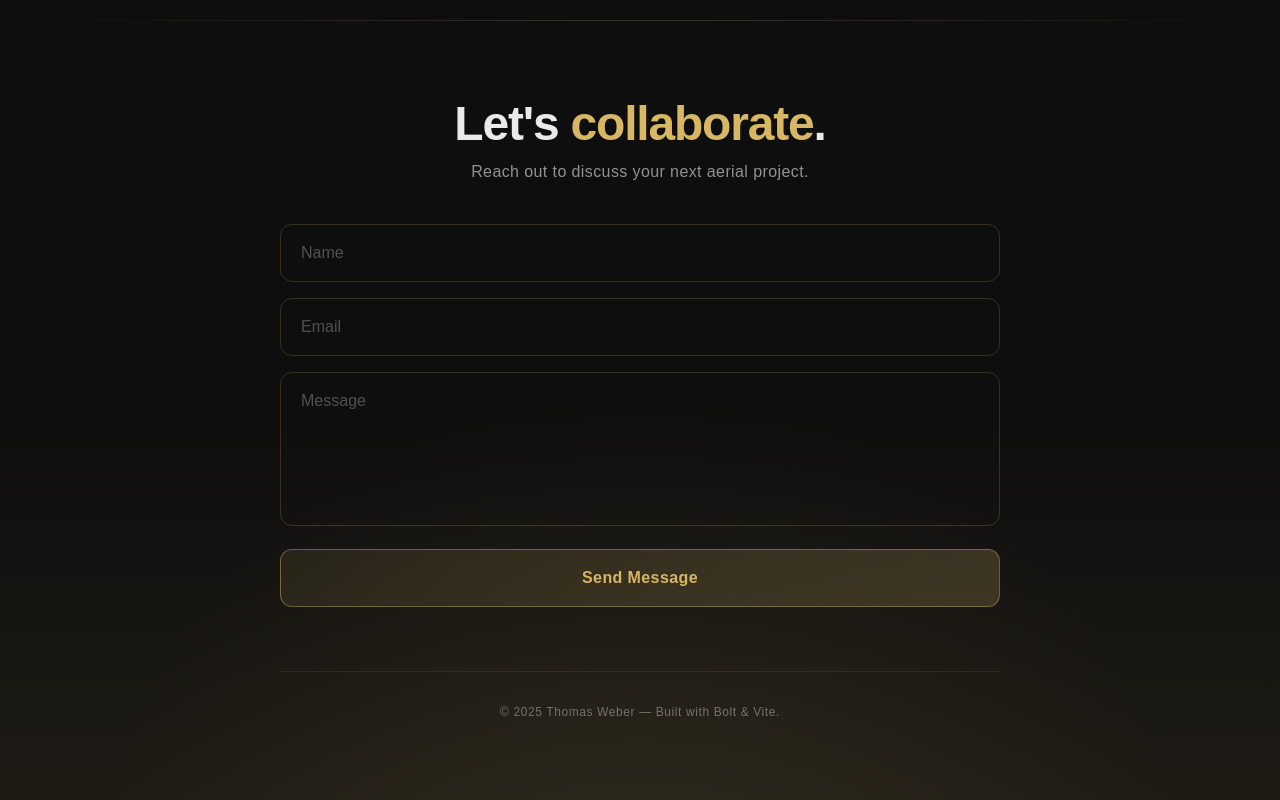
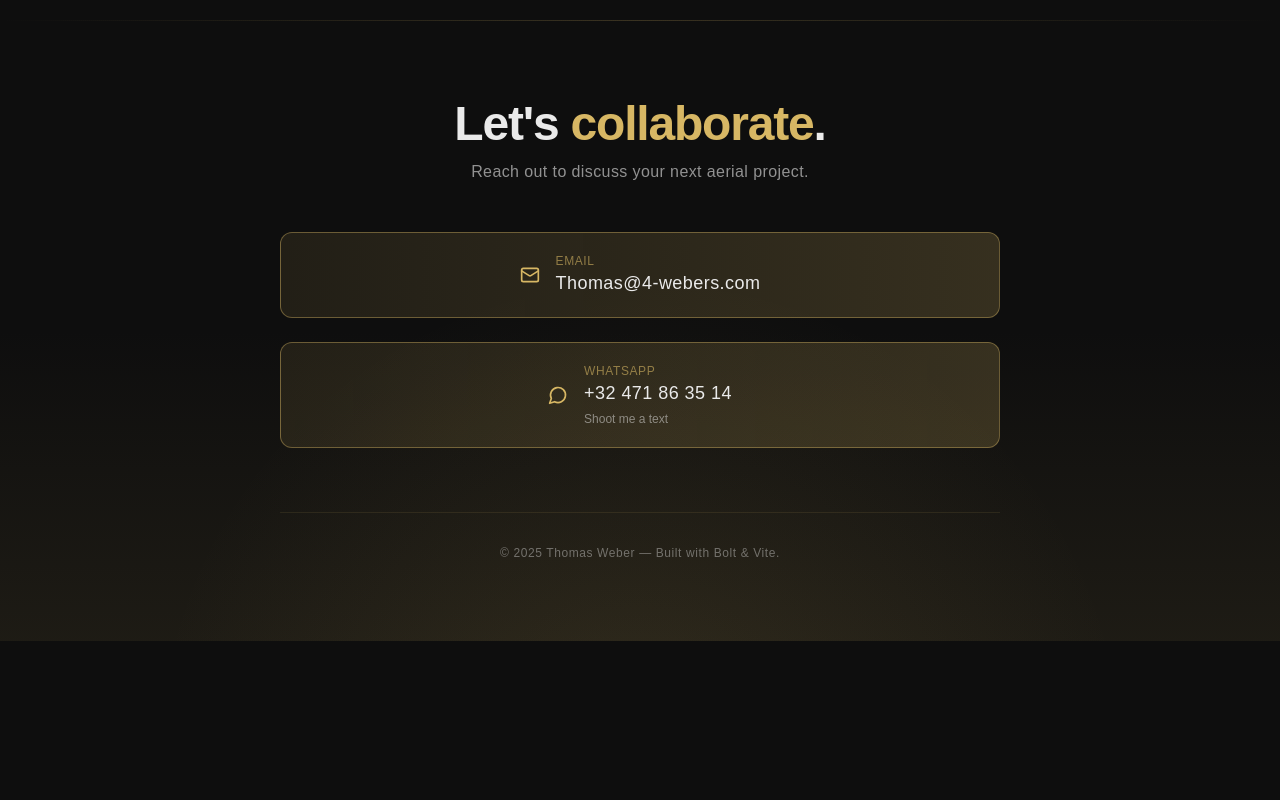
Before and after one commit to Eragon2324/Drone-Site-Final, a React (Vite) app: page / in a window 1280 px wide. Shown: the part 1476-2276 px from the top of the page. After the commit the page ends 2117 px from the top, so only its background shows below. Built offline with nearby package versions, Linux system fonts and the light colour scheme.

Commit message:
Update contact form and API integration

```diff
--- a/package.json
+++ b/package.json
@@ -25,6 +25,7 @@
     "@eslint/js": "^9.9.1",
     "@types/react": "^18.3.5",
     "@types/react-dom": "^18.3.0",
+    "@types/three": "^0.181.0",
     "@vitejs/plugin-react": "^4.3.1",
     "autoprefixer": "^10.4.18",
     "eslint": "^9.9.1",
--- a/src/components/Contact.tsx
+++ b/src/components/Contact.tsx
@@ -1,74 +1,7 @@
-import { FEATURE_FORMS } from '../config/flags';
 import { motion } from 'framer-motion';
-import { useEffect, useState } from 'react';
+import { Mail, MessageCircle } from 'lucide-react';
 
 export default function Contact() {
-  const [name, setName] = useState('');
-  const [email, setEmail] = useState('');
-  const [message, setMessage] = useState('');
-  const [honeypot, setHoneypot] = useState('');
-  const [startedAt, setStartedAt] = useState<number>(Date.now());
-  const [isSubmitting, setIsSubmitting] = useState(false);
-  const [status, setStatus] = useState<'idle' | 'success' | 'error'>('idle');
-  const [errorMsg, setErrorMsg] = useState<string>('');
-
-  useEffect(() => {
-    setStartedAt(Date.now());
-  }, []);
-
-  const validate = () => {
-    if (!name.trim() || !email.trim() || !message.trim()) {
-      setErrorMsg('Please fill in all fields.');
-      return false;
-    }
-    const emailOk = /^[^\s@]+@[^\s@]+\.[^\s@]+$/.test(email.trim());
-    if (!emailOk) {
-      setErrorMsg('Please enter a valid email address.');
-      return false;
-    }
-    return true;
-  };
-
-  const onSubmit = async (e: React.FormEvent) => {
-    e.preventDefault();
-    setStatus('idle');
-    setErrorMsg('');
-    if (!FEATURE_FORMS) return;
-    if (!validate()) return;
-    if (honeypot.trim()) {
-      // Silently succeed if bot
-      setStatus('success');
-      setName(''); setEmail(''); setMessage('');
-      return;
-    }
-    const elapsedMs = Date.now() - startedAt;
-    setIsSubmitting(true);
-    try {
-      const res = await fetch('/api/contact', {
-        method: 'POST',
-        headers: { 'Content-Type': 'application/json' },
-        body: JSON.stringify({
-          name: name.trim(),
-          email: email.trim(),
-          message: message.trim(),
-          ts: Date.now(),
-          elapsedMs
-        })
-      });
-      if (!res.ok) {
-        const data = await res.json().catch(() => ({}));
-        throw new Error(data?.error || 'Failed to send. Please try again.');
-      }
-      setStatus('success');
-      setName(''); setEmail(''); setMessage('');
-    } catch (err: any) {
-      setStatus('error');
-      setErrorMsg(err?.message || 'Something went wrong.');
-    } finally {
-      setIsSubmitting(false);
-    }
-  };
-
   return (
     <section id="contact" className="relative min-h-[50vh] bg-gradient-to-b from-transparent via-[rgba(14,14,14,0.8)] to-[rgba(215,183,100,0.08)]
                         flex flex-col items-center justify-center px-6 py-20 mt-24 overflow-hidden">
@@ -92,90 +25,54 @@ export default function Contact() {
         <h2 className="text-3xl sm:text-4xl md:text-5xl font-bold text-brand-text mb-3 tracking-tight">
           Let's <span className="text-brand-gold">collaborate</span>.
         </h2>
-        <p className="text-sm sm:text-base text-brand-text/60 mb-10 tracking-wide">
+        <p className="text-sm sm:text-base text-brand-text/60 mb-12 tracking-wide">
           Reach out to discuss your next aerial project.
         </p>
 
-        <form onSubmit={onSubmit} className="space-y-4 text-left">
-          {/* Honeypot */}
-          <input
-            type="text"
-            name="company"
-            value={honeypot}
-            onChange={(e) => setHoneypot(e.target.value)}
-            className="hidden"
-            tabIndex={-1}
-            autoComplete="off"
-          />
-          <div className="space-y-4">
-            <input
-              type="text"
-              placeholder="Name"
-              value={name}
-              onChange={(e) => setName(e.target.value)}
-              disabled={!FEATURE_FORMS || isSubmitting}
-              className="w-full px-5 py-4 bg-transparent border border-brand-gold/20 rounded-xl
-                       text-brand-text placeholder:text-brand-text/30 focus:outline-none
-                       focus:border-brand-gold focus:shadow-glow transition-all duration-300
-                       disabled:opacity-40 disabled:cursor-not-allowed"
-              required
-            />
-            <input
-              type="email"
-              placeholder="Email"
-              value={email}
-              onChange={(e) => setEmail(e.target.value)}
-              disabled={!FEATURE_FORMS || isSubmitting}
-              className="w-full px-5 py-4 bg-transparent border border-brand-gold/20 rounded-xl
-                       text-brand-text placeholder:text-brand-text/30 focus:outline-none
-                       focus:border-brand-gold focus:shadow-glow transition-all duration-300
-                       disabled:opacity-40 disabled:cursor-not-allowed"
-              required
-            />
-            <textarea
-              placeholder="Message"
-              rows={5}
-              value={message}
-              onChange={(e) => setMessage(e.target.value)}
-              disabled={!FEATURE_FORMS || isSubmitting}
-              className="w-full px-5 py-4 bg-transparent border border-brand-gold/20 rounded-xl
-                       text-brand-text placeholder:text-brand-text/30 focus:outline-none
-                       focus:border-brand-gold focus:shadow-glow transition-all duration-300
-                       disabled:opacity-40 disabled:cursor-not-allowed resize-none"
-              required
-            />
-            <motion.button
-              type="submit"
-              disabled={!FEATURE_FORMS || isSubmitting}
-              whileHover={FEATURE_FORMS && !isSubmitting ? { scale: 1.02, boxShadow: '0 0 30px rgba(215, 183, 100, 0.3)' } : {}}
-              whileTap={FEATURE_FORMS && !isSubmitting ? { scale: 0.98 } : {}}
-              className="w-full py-4 bg-gradient-to-r from-brand-gold/10 to-brand-gold/20 border border-brand-gold/40 rounded-xl
-                       text-brand-gold font-semibold tracking-wide hover:border-brand-gold/60 transition-all duration-300
-                       disabled:opacity-30 disabled:cursor-not-allowed relative overflow-hidden group text-center"
-            >
-              <span className="relative z-10">{FEATURE_FORMS ? (isSubmitting ? 'Sending…' : 'Send Message') : 'Coming Soon'}</span>
-              {FEATURE_FORMS && !isSubmitting && (
-                <span className="absolute inset-0 bg-gradient-to-r from-transparent via-brand-gold/10 to-transparent
-                               translate-x-[-100%] group-hover:translate-x-[100%] transition-transform duration-700" />
-              )}
-            </motion.button>
-            {!FEATURE_FORMS && (
-              <p className="text-xs text-brand-gold/50 mt-3 tracking-wide">
-                Contact form will be available soon.
-              </p>
-            )}
-            {status === 'success' && (
-              <p className="text-sm text-green-400/90 tracking-wide">
-                Thanks! Your message was sent.
-              </p>
-            )}
-            {status === 'error' && (
-              <p className="text-sm text-red-400/90 tracking-wide">
-                {errorMsg}
-              </p>
-            )}
-          </div>
-        </form>
+        <div className="space-y-6">
+          {/* Email */}
+          <motion.a
+            href="mailto:Thomas@4-webers.com"
+            initial={{ opacity: 0, y: 20 }}
+            whileInView={{ opacity: 1, y: 0 }}
+            viewport={{ once: true }}
+            transition={{ duration: 0.5, delay: 0.1 }}
+            whileHover={{ scale: 1.02, boxShadow: '0 0 30px rgba(215, 183, 100, 0.2)' }}
+            whileTap={{ scale: 0.98 }}
+            className="flex items-center justify-center gap-4 px-8 py-5 bg-gradient-to-r from-brand-gold/10 to-brand-gold/20
+                     border border-brand-gold/40 rounded-xl text-brand-text hover:border-brand-gold/60
+                     transition-all duration-300 group"
+          >
+            <Mail className="w-5 h-5 text-brand-gold group-hover:scale-110 transition-transform duration-300" />
+            <div className="text-left">
+              <div className="text-xs text-brand-gold/60 uppercase tracking-wider">Email</div>
+              <div className="text-base sm:text-lg font-medium tracking-wide">Thomas@4-webers.com</div>
+            </div>
+          </motion.a>
+
+          {/* WhatsApp */}
+          <motion.a
+            href="https://wa.me/32471863514"
+            target="_blank"
+            rel="noopener noreferrer"
+            initial={{ opacity: 0, y: 20 }}
+            whileInView={{ opacity: 1, y: 0 }}
+            viewport={{ once: true }}
+            transition={{ duration: 0.5, delay: 0.2 }}
+            whileHover={{ scale: 1.02, boxShadow: '0 0 30px rgba(215, 183, 100, 0.2)' }}
+            whileTap={{ scale: 0.98 }}
+            className="flex items-center justify-center gap-4 px-8 py-5 bg-gradient-to-r from-brand-gold/10 to-brand-gold/20
+                     border border-brand-gold/40 rounded-xl text-brand-text hover:border-brand-gold/60
+                     transition-all duration-300 group"
+          >
+            <MessageCircle className="w-5 h-5 text-brand-gold group-hover:scale-110 transition-transform duration-300" />
+            <div className="text-left">
+              <div className="text-xs text-brand-gold/60 uppercase tracking-wider">WhatsApp</div>
+              <div className="text-base sm:text-lg font-medium tracking-wide">+32 471 86 35 14</div>
+              <div className="text-xs text-brand-text/50 mt-1">Shoot me a text</div>
+            </div>
+          </motion.a>
+        </div>
 
         <div className="mt-16 pt-8 border-t border-brand-gold/10">
           <p className="text-xs text-brand-text/40 tracking-wider">
```
Also changed, not shown: vercel.json, 1 other file (tests, documents, lock files or other folders).
